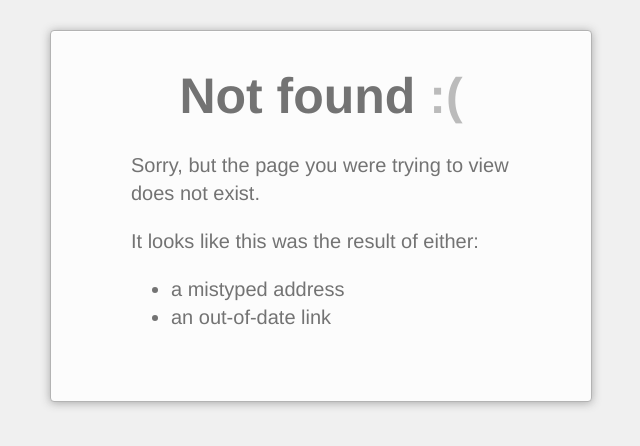
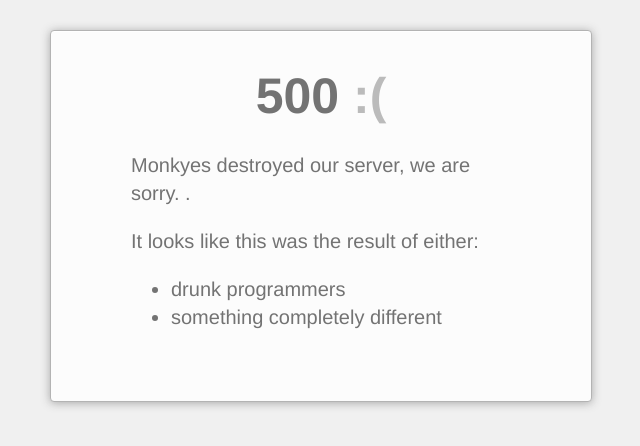
Before and after one commit to Visgean/confessiator, a Django app: template confessiator/templates/500.html in a window 1280 px wide. Shown: the top 446 px of the page, without its empty margins (319-959 px from the left). Run offline with Django 3.2, Linux system fonts and the light colour scheme; the template is opened without the code that fills it, so the values that code supplies are empty; parts of the project's set-up code (start-up, migrations or seed data) failed here and were passed over; some libraries are stand-ins or nearby versions.

Commit message:
500 and static testing

```diff
--- a/confessiator/templates/500.html
+++ b/confessiator/templates/500.html
@@ -141,12 +141,12 @@
     </head>
     <body>
         <div class="container">
-            <h1>Not found <span>:(</span></h1>
-            <p>Sorry, but the page you were trying to view does not exist.</p>
+            <h1>500 <span>:(</span></h1>
+            <p>Monkyes destroyed our server, we are sorry. .</p>
             <p>It looks like this was the result of either:</p>
             <ul>
-                <li>a mistyped address</li>
-                <li>an out-of-date link</li>
+                <li>drunk programmers</li>
+                <li>something completely different</li>
             </ul>
             <script>
                 var GOOG_FIXURL_LANG = (navigator.language || '').slice(0,2),GOOG_FIXURL_SITE = location.host;
--- a/confessiator/urls.py
+++ b/confessiator/urls.py
@@ -27,6 +27,6 @@ urlpatterns += patterns('confessiator.secrets.views',
 	# url(r'^p/(?P<slug>\w+)/associate_admin$', view='moderate', name='moderate'),
 	)
 
-urlpatterns += patterns('',
-	(r'^%s(?P<path>.*)$' % MEDIA_URL[1:], 'django.views.static.serve', {'document_root': MEDIA_ROOT}),
-	)
+# urlpatterns += patterns('',
+# 	(r'^%s(?P<path>.*)$' % MEDIA_URL[1:], 'django.views.static.serve', {'document_root': MEDIA_ROOT}),
+# 	)
```
